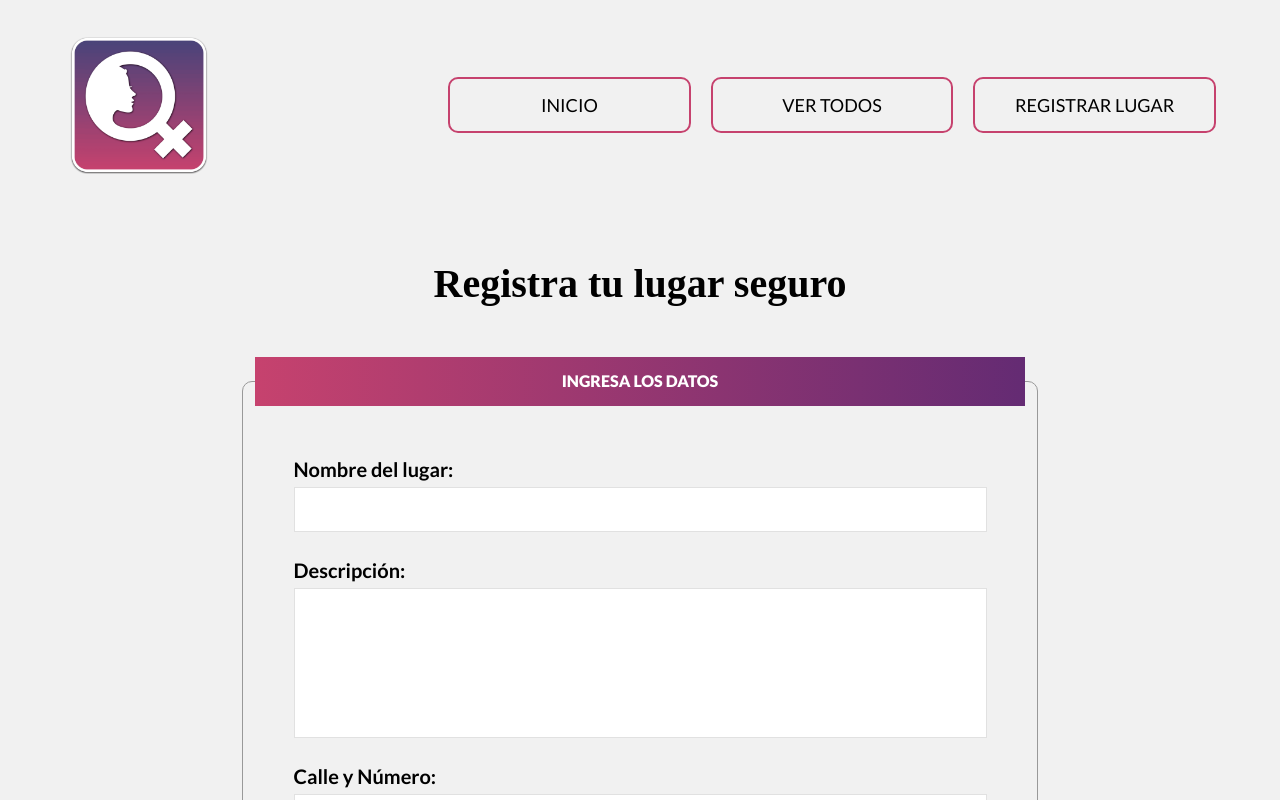
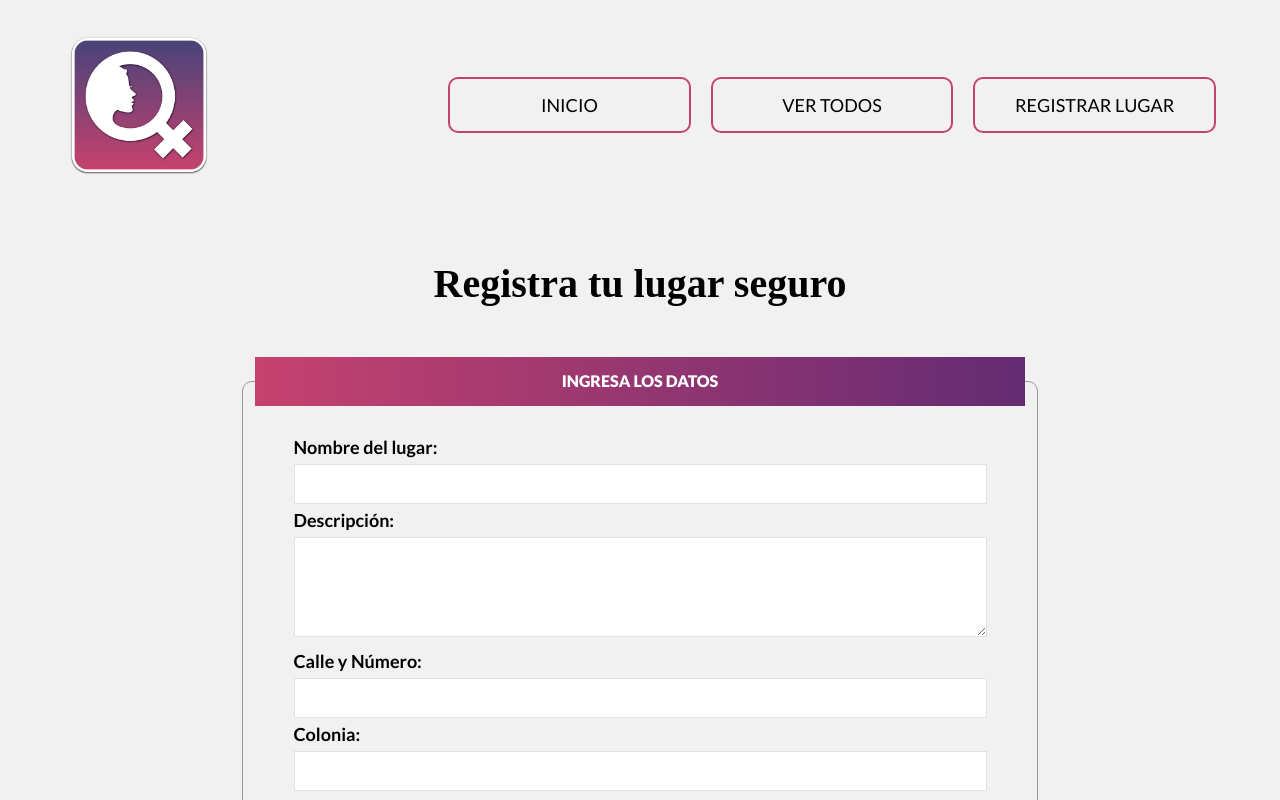
Before and after one commit to sofmagon/skills-forWomen-inTech, a React (Vite) app in the folder 03-pilotaje/: page /registrar in a window 1280 px wide. Shown: the top 800 px of the page. Built offline with nearby package versions, Linux system fonts and the light colour scheme; a web font is replaced by a local one.

Commit message:
fix: form overflow

```diff
--- a/03-pilotaje/src/components/Forms/Forms.css
+++ b/03-pilotaje/src/components/Forms/Forms.css
@@ -1,18 +1,19 @@
+.formulario {
+	padding: 0 1rem;
+}
+
 @media (min-width: 768px) {
 	.formulario {
 		max-width: 80rem;
 		margin: 0 auto;
+		padding: 0;
 	}
 }
 
 .formulario__fielset {
 	border: 1px solid #999;
 	border-radius: 10px;
-	margin-bottom: var(--separation);
-}
-
-.formulario__fielset--editar {
-	margin: var(--separation) 0;
+	margin-bottom: 2rem;
 }
 
 .formulario legend {
@@ -23,32 +24,34 @@
 	text-transform: uppercase;
 	font-weight: 900;
 	padding: 1rem;
-	margin-bottom: 4rem;
+	margin-bottom: 2rem;
 }
 
 .campo {
-	display: flex;
-	flex-direction: column;
 	max-width: 90%;
-	margin: 0 auto 2rem auto;
+	margin: 0 auto;
 }
 
 .campo label {
-	font-size: 2rem;
+	font-size: 1.8rem;
 	font-weight: bold;
 }
 
 .campo textarea {
-	height: 15rem;
-	resize: none;
+	height: 10rem;
+	resize: vertical;
 }
 
 .campo input,
 .campo textarea {
+	/* Ajustar el ancho de los campos al 100% del contenedor */
+	width: 100%;
+	/* Incluir el padding en el ancho del campo */
+	box-sizing: border-box;
 	border: 1px solid #E1E1E1;
 	font-family: var(--mainFont);
-	font-size: 2rem;
+	font-size: 1.6rem;
 	color: var(--secondColor);
 	outline: none;
-	padding: 1rem 0;
+	padding: 1rem;
 }
```
